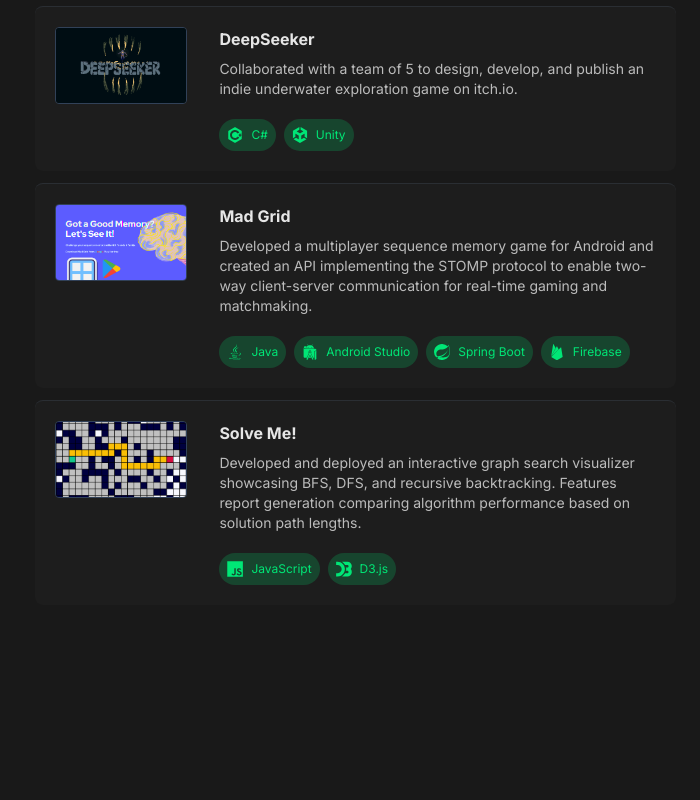
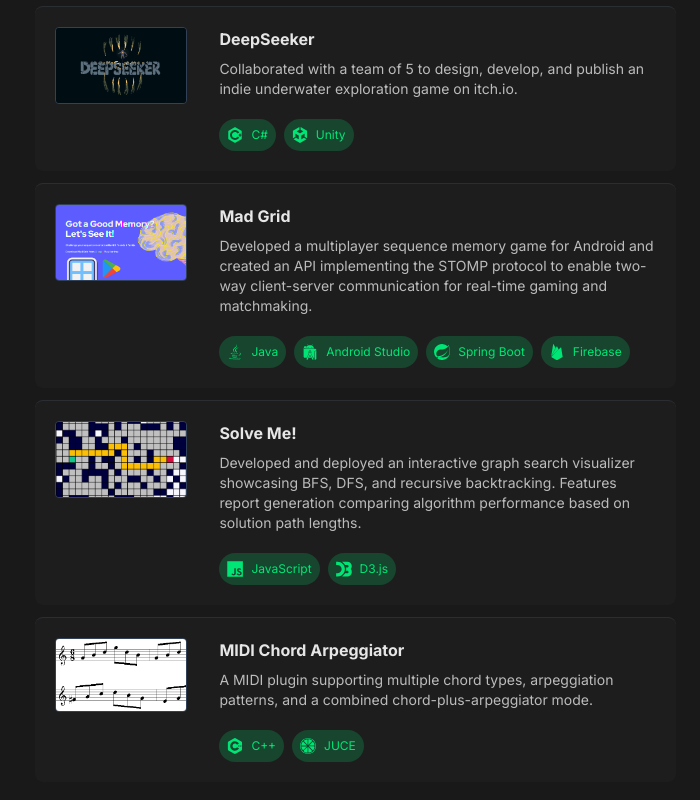
Before and after one commit to Bitstachio/portfolio, a Next.js app: page / in a window 1280 px wide. Shown: the part 2111-2911 px from the top of the page, without its empty margins (580-1280 px from the left). Before the commit the page ends 2812 px from the top, so only its background shows below. Built offline with nearby package versions, Linux system fonts and the light colour scheme.

Commit message:
Add MIDI chord arpeggiator project & JUCE icon

```diff
--- a/src/assets/icons/index.ts
+++ b/src/assets/icons/index.ts
@@ -15,6 +15,7 @@ import HibernateIcon from "./tech/hibernate.svg";
 import JavaIcon from "./tech/java.svg";
 import JavaScriptIcon from "./tech/javascript.svg";
 import JenkinsIcon from "./tech/jenkins.svg";
+import JuceIcon from "./tech/juce.svg";
 import MssqlIcon from "./tech/mssql.svg";
 import MySqlIcon from "./tech/mysql.svg";
 import NetworkXIcon from "./tech/networkx.svg";
@@ -105,6 +106,10 @@ export const icons = {
     label: "Jenkins",
     svg: JenkinsIcon,
   },
+  juce: {
+    label: "JUCE",
+    svg: JuceIcon,
+  },
   mssql: {
     label: "MSSQL",
     svg: MssqlIcon,
--- a/src/components/sections/Projects/Projects.constants.ts
+++ b/src/components/sections/Projects/Projects.constants.ts
@@ -28,4 +28,13 @@ export const projects = [
     fileName: "solve-me",
     badgeNames: ["javascript", "d3"],
   },
+  {
+    id: "midi-chord-arpeggiator",
+    name: "MIDI Chord Arpeggiator",
+    description:
+      "A MIDI plugin supporting multiple chord types, arpeggiation patterns, and a combined chord-plus-arpeggiator mode.",
+    url: "https://github.com/Bitstachio/midi-chord-arpeggiator",
+    fileName: "midi-chord-arpeggiator",
+    badgeNames: ["cpp", "juce"],
+  },
 ] satisfies TProject[];
```
Also changed, not shown: public/projects/midi-chord-arpeggiator.png (added), src/assets/icons/tech/juce.svg (added).
